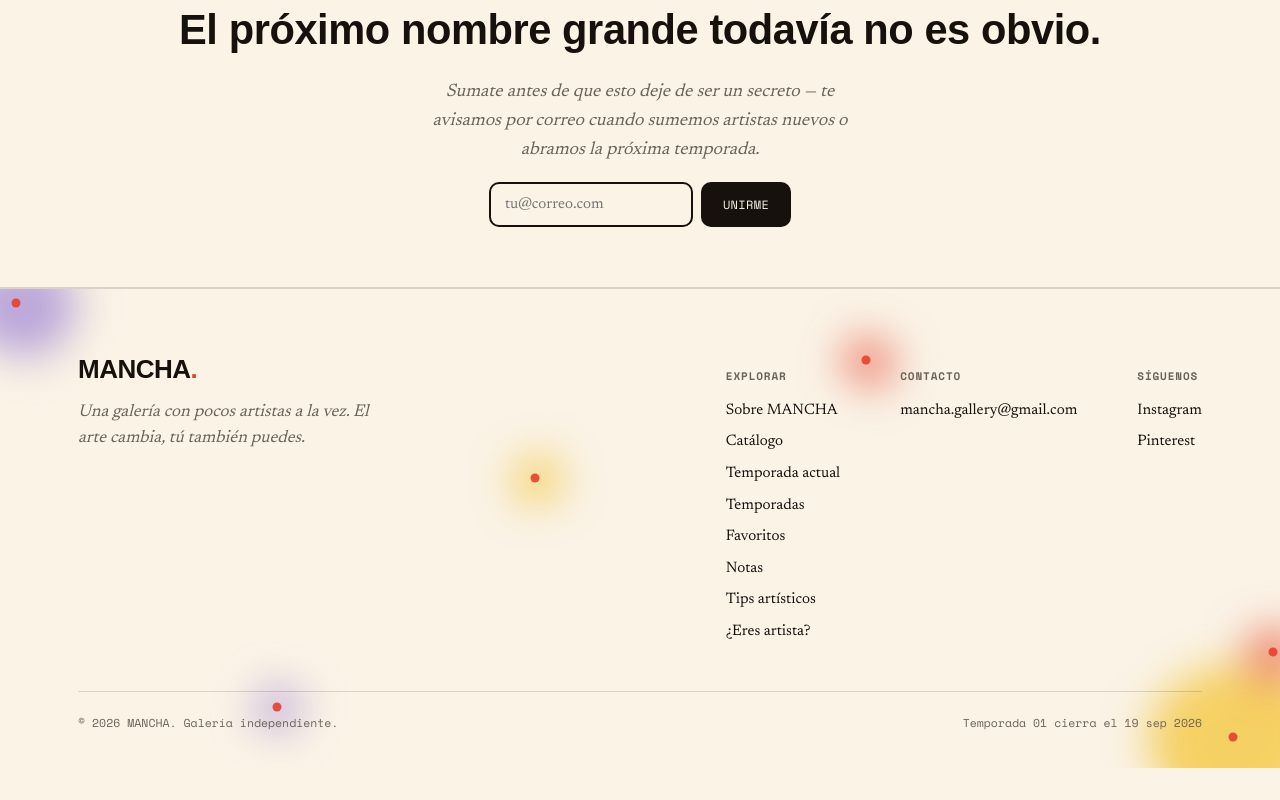
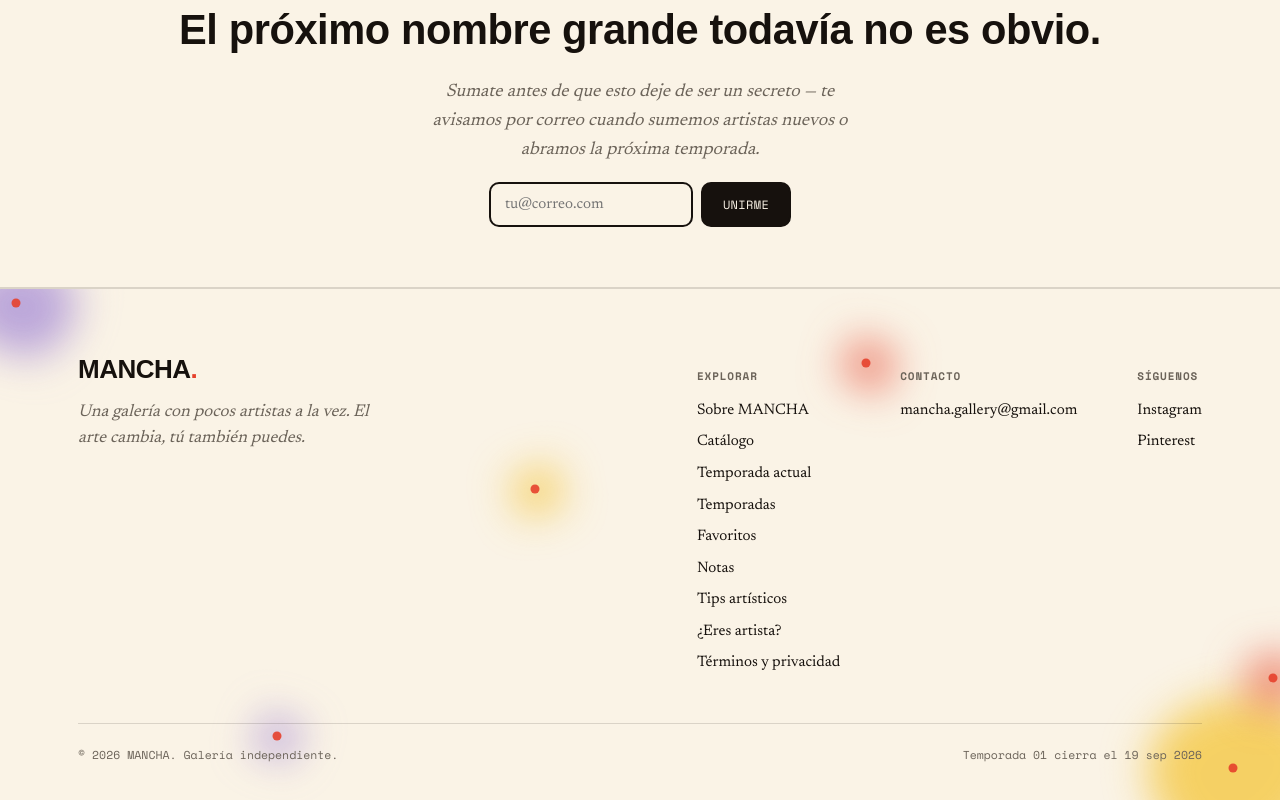
Before and after one commit to juanzuluaga42/mancha-app, a Next.js app: page / in a window 1280 px wide. Shown: the part 3317-4117 px from the top of the page. Before the commit the page ends 4085 px from the top, so only its background shows below. Built offline with nearby package versions, Linux system fonts and the light colour scheme; no server answers; the database is empty; a web font is replaced by a local one.

Commit message:
Update Footer.js

```diff
--- a/components/Footer.js
+++ b/components/Footer.js
@@ -27,6 +27,7 @@ export default function Footer() {
               <Link href="/notas">Notas</Link>
               <Link href="/tips">Tips artísticos</Link>
               <Link href="/postular">¿Eres artista?</Link>
+              <Link href="/legal">Términos y privacidad</Link>
             </div>
             <div className="footer-col">
               <h5>Contacto</h5>
```
